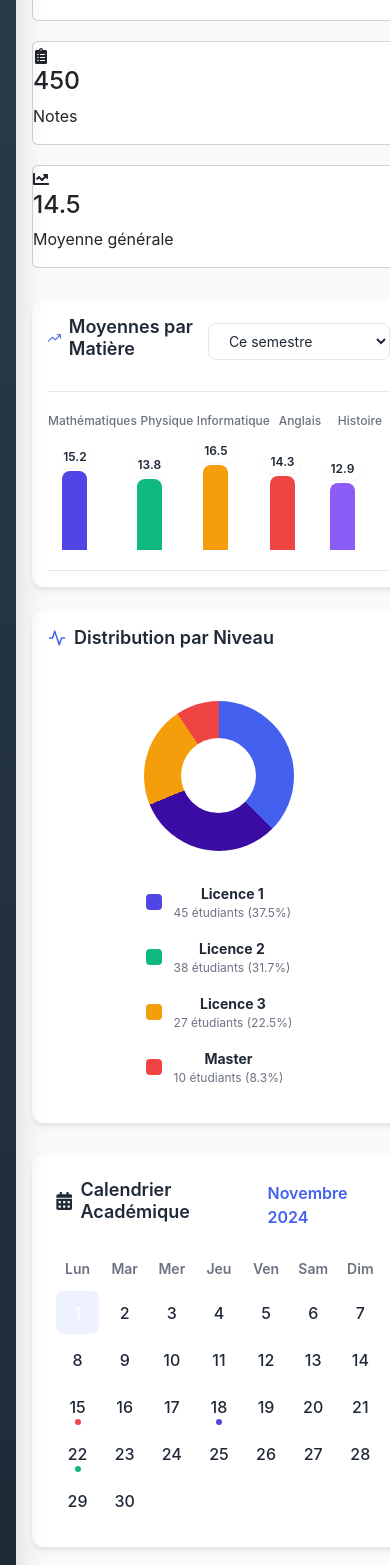
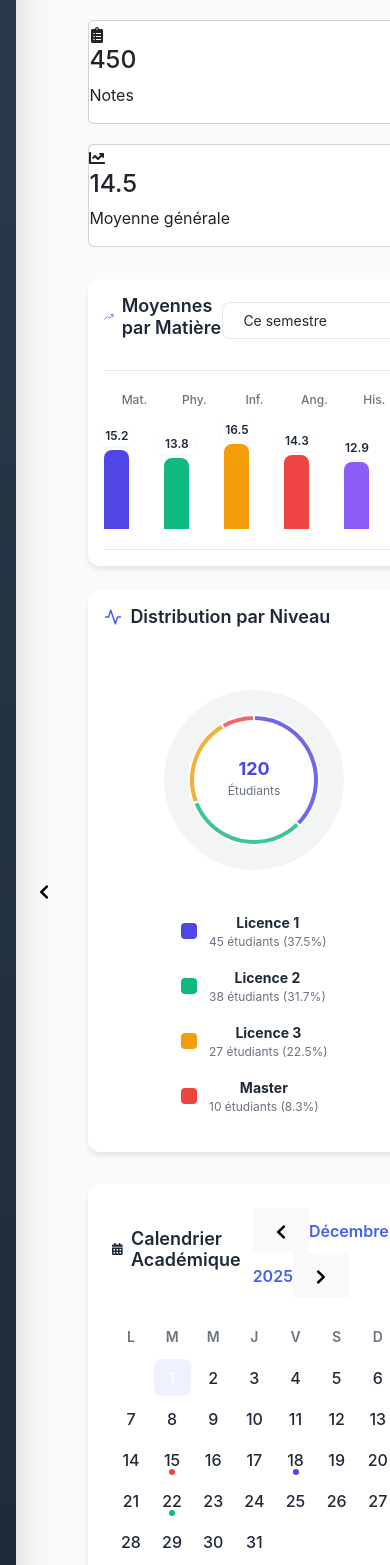
Before and after one commit to hippolite-oss/gestion-EtudNote, a React (Vite) app: page /dashboard in a window 390 px wide. Shown: the part 432-1997 px from the top of the page. Built offline with nearby package versions, Linux system fonts and the light colour scheme.

Commit message:
Update file

```diff
--- a/src/pages/Dashboard.jsx
+++ b/src/pages/Dashboard.jsx
@@ -1,5 +1,5 @@
-import React from "react";
-import { FaUserGraduate, FaBook, FaClipboardList, FaChartLine, FaSignOutAlt, FaCalendarAlt } from "react-icons/fa";
+import React, { useState, useEffect } from "react";
+import { FaUserGraduate, FaBook, FaClipboardList, FaChartLine, FaSignOutAlt, FaCalendarAlt, FaChevronLeft, FaChevronRight } from "react-icons/fa";
 import { FiTrendingUp, FiActivity } from "react-icons/fi";
 import CardStat from "../components/CardStat";
 import Sidebar from "../components/Sidebar";
@@ -8,25 +8,109 @@ import "./Dashboard.css";
 
 export default function Dashboard() {
   const navigate = useNavigate();
+  const [currentMonth, setCurrentMonth] = useState(new Date().getMonth());
+  const [currentYear, setCurrentYear] = useState(new Date().getFullYear());
+  const [sidebarCollapsed, setSidebarCollapsed] = useState(false);
+  const [windowWidth, setWindowWidth] = useState(window.innerWidth);
+
+  // Surveillance de la largeur de fenêtre pour l'adaptabilité
+  useEffect(() => {
+    const handleResize = () => {
+      setWindowWidth(window.innerWidth);
+      // Réduire automatiquement la sidebar sur petits écrans
+      if (window.innerWidth < 768) {
+        setSidebarCollapsed(true);
+      }
+    };
+
+    window.addEventListener("resize", handleResize);
+    return () => window.removeEventListener("resize", handleResize);
+  }, []);
 
   const handleLogout = () => {
+    localStorage.removeItem("token");
     navigate("/");
   };
 
+  // Fonction pour générer les jours du mois
+  const generateDaysOfMonth = (month, year) => {
+    const daysInMonth = new Date(year, month + 1, 0).getDate();
+    const firstDayOfMonth = new Date(year, month, 1).getDay();
+    const days = [];
+
+    // Jours vides pour le début du mois
+    for (let i = 0; i < firstDayOfMonth; i++) {
+      days.push(null);
+    }
+
+    // Jours du mois
+    for (let i = 1; i <= daysInMonth; i++) {
+      days.push(i);
+    }
+
+    return days;
+  };
+
+  const toggleSidebar = () => {
+    setSidebarCollapsed(!sidebarCollapsed);
+  };
+
+  const handlePrevMonth = () => {
+    if (currentMonth === 0) {
+      setCurrentMonth(11);
+      setCurrentYear(currentYear - 1);
+    } else {
+      setCurrentMonth(currentMonth - 1);
+    }
+  };
+
+  const handleNextMonth = () => {
+    if (currentMonth === 11) {
+      setCurrentMonth(0);
+      setCurrentYear(currentYear + 1);
+    } else {
+      setCurrentMonth(currentMonth + 1);
+    }
+  };
+
   const stats = [
-    { icon: <FaUserGraduate />, label: "Étudiants", value: 120 },
-    { icon: <FaBook />, label: "Matières", value: 12 },
-    { icon: <FaClipboardList />, label: "Notes", value: 450 },
-    { icon: <FaChartLine />, label: "Moyenne générale", value: "14.5" },
+    {
+      icon: <FaUserGraduate />,
+      label: "Étudiants",
+      value: 120,
+      change: "+5%",
+      trend: "up"
+    },
+    {
+      icon: <FaBook />,
+      label: "Matières",
+      value: 12,
+      change: "+2",
+      trend: "up"
+    },
+    {
+      icon: <FaClipboardList />,
+      label: "Notes",
+      value: 450,
+      change: "+18",
+      trend: "up"
+    },
+    {
+      icon: <FaChartLine />,
+      label: "Moyenne générale",
+      value: "14.5",
+      change: "+0.3",
+      trend: "up"
+    },
   ];
 
   // Données pour le graphique à barres
   const gradeData = [
-    { matière: "Mathématiques", moyenne: 15.2, couleur: "#4F46E5" },
-    { matière: "Physique", moyenne: 13.8, couleur: "#10B981" },
-    { matière: "Informatique", moyenne: 16.5, couleur: "#F59E0B" },
-    { matière: "Anglais", moyenne: 14.3, couleur: "#EF4444" },
-    { matière: "Histoire", moyenne: 12.9, couleur: "#8B5CF6" },
+    { matière: "Mathématiques", moyenne: 15.2, couleur: "#4F46E5", objectif: 16.0 },
+    { matière: "Physique", moyenne: 13.8, couleur: "#10B981", objectif: 14.5 },
+    { matière: "Informatique", moyenne: 16.5, couleur: "#F59E0B", objectif: 15.0 },
+    { matière: "Anglais", moyenne: 14.3, couleur: "#EF4444", objectif: 15.0 },
+    { matière: "Histoire", moyenne: 12.9, couleur: "#8B5CF6", objectif: 13.5 },
   ];
 
   // Données pour le graphique circulaire
@@ -37,38 +121,63 @@ export default function Dashboard() {
     { niveau: "Master", count: 10, couleur: "#EF4444" },
   ];
 
+  // Calcul du total pour les pourcentages
+  const totalStudents = studentDistribution.reduce((sum, item) => sum + item.count, 0);
+
   // Événements du calendrier
   const calendarEvents = [
-    { date: "15 Nov", title: "Examen Mathématiques", type: "exam" },
-    { date: "18 Nov", title: "Réunion département", type: "meeting" },
-    { date: "22 Nov", title: "Rendu projet", type: "deadline" },
-    { date: "25 Nov", title: "Congé académique", type: "holiday" },
-    { date: "30 Nov", title: "Conseil de classe", type: "meeting" },
+    { date: "15 Nov", title: "Examen Mathématiques", type: "exam", time: "09:00" },
+    { date: "18 Nov", title: "Réunion département", type: "meeting", time: "14:30" },
+    { date: "22 Nov", title: "Rendu projet", type: "deadline", time: "23:59" },
+    { date: "25 Nov", title: "Congé académique", type: "holiday", time: "Toute la journée" },
+    { date: "30 Nov", title: "Conseil de classe", type: "meeting", time: "16:00" },
   ];
 
-  // Jours du mois
-  const daysOfMonth = Array.from({ length: 30 }, (_, i) => i + 1);
+  // Jours du mois actuel
+  const daysOfMonth = generateDaysOfMonth(currentMonth, currentYear);
+  const monthNames = ["Janvier", "Février", "Mars", "Avril", "Mai", "Juin",
+                      "Juillet", "Août", "Septembre", "Octobre", "Novembre", "Décembre"];
 
   return (
     <div className="dashboard-wrapper">
       {/* Sidebar */}
-      <Sidebar />
+      <Sidebar collapsed={sidebarCollapsed} />
+
+      {/* Bouton toggle pour la sidebar sur mobile */}
+      <button
+        className="sidebar-toggle-btn"
+        onClick={toggleSidebar}
+      >
+        {sidebarCollapsed ? <FaChevronRight /> : <FaChevronLeft />}
+      </button>
 
       {/* Contenu Dashboard */}
-      <div className="dashboard-main-container">
+      <div className={`dashboard-main-container ${sidebarCollapsed ? 'expanded' : ''}`}>
         {/* ------------------- HEADER -------------------- */}
         <div className="dashboard-header">
           <div className="header-left">
             <h1>Tableau de Bord</h1>
-            <p className="dashboard-subtitle">Bienvenue dans votre espace d'administration</p>
+            <p className="dashboard-subtitle">
+              {windowWidth < 768
+                ? "Bienvenue"
+                : "Bienvenue dans votre espace d'administration"}
+            </p>
           </div>
           <div className="header-right">
             <div className="date-display">
               <FaCalendarAlt className="calendar-icon" />
-              <span>{new Date().toLocaleDateString('fr-FR', { weekday: 'long', year: 'numeric', month: 'long', day: 'numeric' })}</span>
+              <span>
+                {new Date().toLocaleDateString('fr-FR', {
+                  weekday: windowWidth < 768 ? 'short' : 'long',
+                  year: windowWidth < 768 ? '2-digit' : 'numeric',
+                  month: windowWidth < 768 ? 'short' : 'long',
+                  day: 'numeric'
+                })}
+              </span>
             </div>
             <button className="logout-btn" onClick={handleLogout}>
-              <FaSignOutAlt size={16} /> Déconnexion
+              <FaSignOutAlt size={windowWidth < 768 ? 14 : 16} />
+              {windowWidth > 480 && "Déconnexion"}
             </button>
           </div>
         </div>
@@ -81,7 +190,9 @@ export default function Dashboard() {
               icon={stat.icon}
               label={stat.label}
               value={stat.value}
-              delay={index * 0.2}
+              change={stat.change}
+              trend={stat.trend}
+              delay={index * 0.1}
             />
           ))}
         </div>
@@ -92,7 +203,8 @@ export default function Dashboard() {
           <div className="chart-card">
             <div className="chart-header">
               <h3>
-                <FiTrendingUp className="chart-icon" /> Moyennes par Matière
+                <FiTrendingUp className="chart-icon" />
+                <span>Moyennes par Matière</span>
               </h3>
               <select className="period-select">
                 <option>Ce semestre</option>
@@ -103,16 +215,30 @@ export default function Dashboard() {
             <div className="bar-chart">
               {gradeData.map((item, index) => (
                 <div key={index} className="bar-container">
-                  <div className="bar-label">{item.matière}</div>
+                  <div className="bar-label">
+                    {windowWidth < 600 ? item.matière.substring(0, 3) + "." : item.matière}
+                  </div>
                   <div className="bar-wrapper">
+                    {/* Barre d'objectif */}
+                    <div
+                      className="bar-objectif"
+                      style={{
+                        height: `${(item.objectif / 20) * 100}%`,
+                      }}
+                      title={`Objectif: ${item.objectif}/20`}
+                    />
+                    {/* Barre de moyenne */}
                     <div
                       className="bar"
                       style={{
                         height: `${(item.moyenne / 20) * 100}%`,
                         backgroundColor: item.couleur,
                       }}
+                      title={`Moyenne: ${item.moyenne}/20`}
                     >
-                      <span className="bar-value">{item.moyenne.toFixed(1)}</span>
+                      <span className="bar-value">
+                        {item.moyenne.toFixed(1)}
+                      </span>
                     </div>
                   </div>
                 </div>
@@ -124,26 +250,80 @@ export default function Dashboard() {
           <div className="chart-card">
             <div className="chart-header">
               <h3>
-                <FiActivity className="chart-icon" /> Distribution par Niveau
+                <FiActivity className="chart-icon" />
+                <span>Distribution par Niveau</span>
               </h3>
             </div>
             <div className="pie-chart-container">
-              <div className="pie-chart">
-                {studentDistribution.map((item, index, array) => {
-                  const total = array.reduce((sum, d) => sum + d.count, 0);
+              <div className="pie-chart-wrapper">
+                <svg width="200" height="200" viewBox="0 0 200 200" className="pie-chart-svg">
+                  <circle cx="100" cy="100" r="90" fill="#F3F4F6" />
+                  {(() => {
+                    let cumulativePercent = 0;
+                    return studentDistribution.map((item, index) => {
+                      const percent = (item.count / totalStudents) * 100;
+                      const offset = 25; // Décalage pour éviter le chevauchement
+                      const radius = 90 - offset;
+
+                      // Calcul des coordonnées pour l'arc
+                      const startAngle = (cumulativePercent * 360) / 100;
+                      const endAngle = ((cumulativePercent + percent) * 360) / 100;
+
+                      const startRad = (startAngle - 90) * (Math.PI / 180);
+                      const endRad = (endAngle - 90) * (Math.PI / 180);
+
+                      const x1 = 100 + radius * Math.cos(startRad);
+                      const y1 = 100 + radius * Math.sin(startRad);
+                      const x2 = 100 + radius * Math.cos(endRad);
+                      const y2 = 100 + radius * Math.sin(endRad);
+
+                      const largeArcFlag = percent > 50 ? 1 : 0;
+
+                      const pathData = [
+                        `M ${100} ${100}`,
+                        `L ${x1} ${y1}`,
+                        `A ${radius} ${radius} 0 ${largeArcFlag} 1 ${x2} ${y2}`,
+                        'Z'
+                      ].join(' ');
+
+                      cumulativePercent += percent;
+
                       return (
-                    <div
+                        <path
                           key={index}
+                          d={pathData}
+                          fill={item.couleur}
+                          stroke="#FFFFFF"
+                          strokeWidth="2"
                           className="pie-segment"
-                      style={{
-                        backgroundColor: item.couleur,
-                        transform: `rotate(${array.slice(0, index).reduce((sum, d) => sum + (d.count / total) * 360, 0)}deg)`,
-                        clipPath: `inset(0 0 0 50%)`,
-                        opacity: 0.8 + (index * 0.05),
-                      }}
+                          opacity="0.8"
                         />
                       );
-                })}
+                    });
+                  })()}
+                  <circle cx="100" cy="100" r="60" fill="#FFFFFF" />
+                  <text
+                    x="100"
+                    y="95"
+                    textAnchor="middle"
+                    className="pie-center-text"
+                    fontSize="18"
+                    fontWeight="bold"
+                    fill="#4F46E5"
+                  >
+                    {totalStudents}
+                  </text>
+                  <text
+                    x="100"
+                    y="115"
+                    textAnchor="middle"
+                    className="pie-center-subtext"
+                    fontSize="12"
+                    fill="#6B7280"
+                  >
+                    Étudiants
+                  </text>
+                </svg>
               </div>
               <div className="pie-legend">
                 {studentDistribution.map((item, index) => (
@@ -151,7 +331,9 @@ export default function Dashboard() {
                     <div className="legend-color" style={{ backgroundColor: item.couleur }} />
                     <div className="legend-text">
                       <strong>{item.niveau}</strong>
-                      <span>{item.count} étudiants ({(item.count / 120 * 100).toFixed(1)}%)</span>
+                      <span>
+                        {item.count} étudiants ({((item.count / totalStudents) * 100).toFixed(1)}%)
+                      </span>
                     </div>
                   </div>
                 ))}
@@ -165,16 +347,32 @@ export default function Dashboard() {
           <div className="calendar-card">
             <div className="calendar-header">
               <h3><FaCalendarAlt /> Calendrier Académique</h3>
-              <span className="current-month">Novembre 2024</span>
+              <div className="calendar-nav">
+                <button onClick={handlePrevMonth} className="calendar-nav-btn">
+                  <FaChevronLeft />
+                </button>
+                <span className="current-month">
+                  {monthNames[currentMonth]} {currentYear}
+                </span>
+                <button onClick={handleNextMonth} className="calendar-nav-btn">
+                  <FaChevronRight />
+                </button>
+              </div>
             </div>
             <div className="calendar-grid">
               {['Lun', 'Mar', 'Mer', 'Jeu', 'Ven', 'Sam', 'Dim'].map(day => (
-                <div key={day} className="calendar-day-header">{day}</div>
+                <div key={day} className="calendar-day-header">
+                  {windowWidth < 600 ? day.substring(0, 1) : day}
+                </div>
               ))}
-              {daysOfMonth.map(day => (
+              {daysOfMonth.map((day, index) => (
                 <div
-                  key={day}
-                  className={`calendar-day ${day === new Date().getDate() ? 'today' : ''}`}
+                  key={index}
+                  className={`calendar-day ${day === null ? 'empty' : ''} ${
+                    day === new Date().getDate() &&
+                    currentMonth === new Date().getMonth() &&
+                    currentYear === new Date().getFullYear() ? 'today' : ''
+                  }`}
                 >
                   {day}
                   {day === 15 && <div className="calendar-event-dot" style={{ backgroundColor: '#EF4444' }} />}
@@ -186,16 +384,24 @@ export default function Dashboard() {
           </div>
 
           <div className="events-card">
+            <div className="events-header">
               <h3>Événements à Venir</h3>
+              <span className="events-count">{calendarEvents.length} événements</span>
+            </div>
             <div className="events-list">
               {calendarEvents.map((event, index) => (
                 <div key={index} className={`event-item ${event.type}`}>
+                  <div className="event-date-container">
                     <div className="event-date">{event.date}</div>
+                    <div className="event-time">{event.time}</div>
+                  </div>
                   <div className="event-content">
                     <div className="event-title">{event.title}</div>
-                    <div className="event-type">{event.type === 'exam' ? 'Examen' :
+                    <div className="event-type">
+                      {event.type === 'exam' ? 'Examen' :
                        event.type === 'meeting' ? 'Réunion' :
-                                                event.type === 'deadline' ? 'Délai' : 'Congé'}</div>
+                       event.type === 'deadline' ? 'Délai' : 'Congé'}
+                    </div>
                   </div>
                 </div>
               ))}
```
Lines whose indentation alone changed are shown as unchanged.
